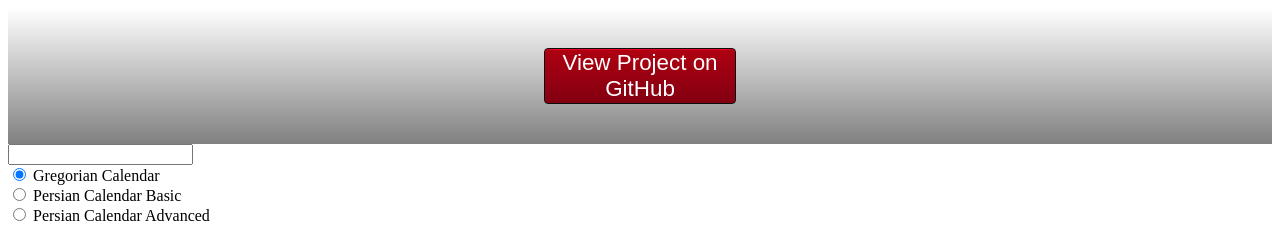
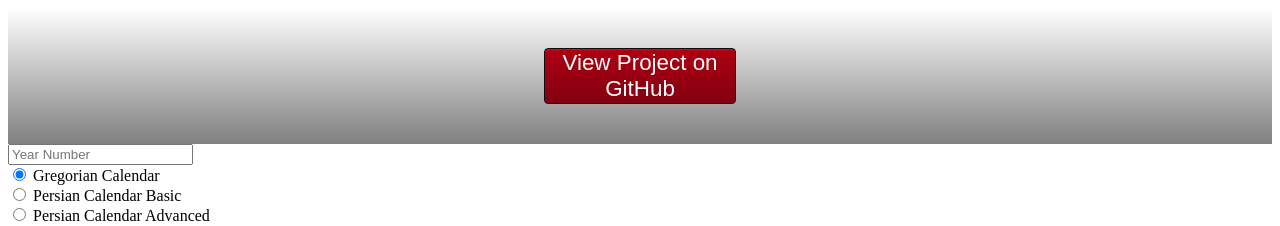
Before and after one commit to ssd352/Leap-Year-Detector, a plain HTML site: page index.html in a window 1280 px wide. Shown: the top 226 px of the page. Drawn offline with Linux system fonts and the light colour scheme.

Commit message:
Add placeholder

```diff
--- a/index.html
+++ b/index.html
@@ -13,7 +13,7 @@
 		<header>
 			<a href="https://github.com/ssd352/leap-year-detector"><button id="github-project-link">View Project on GitHub</button></a>
 		</header>
-		<input type="text" id="year"/>
+		<input type="text" placeholder="Year Number" id="year"/>
 		<br/>
 		<input type="radio" id="greg" name="year" checked/>
 		<label for="greg">Gregorian Calendar</label>
```
